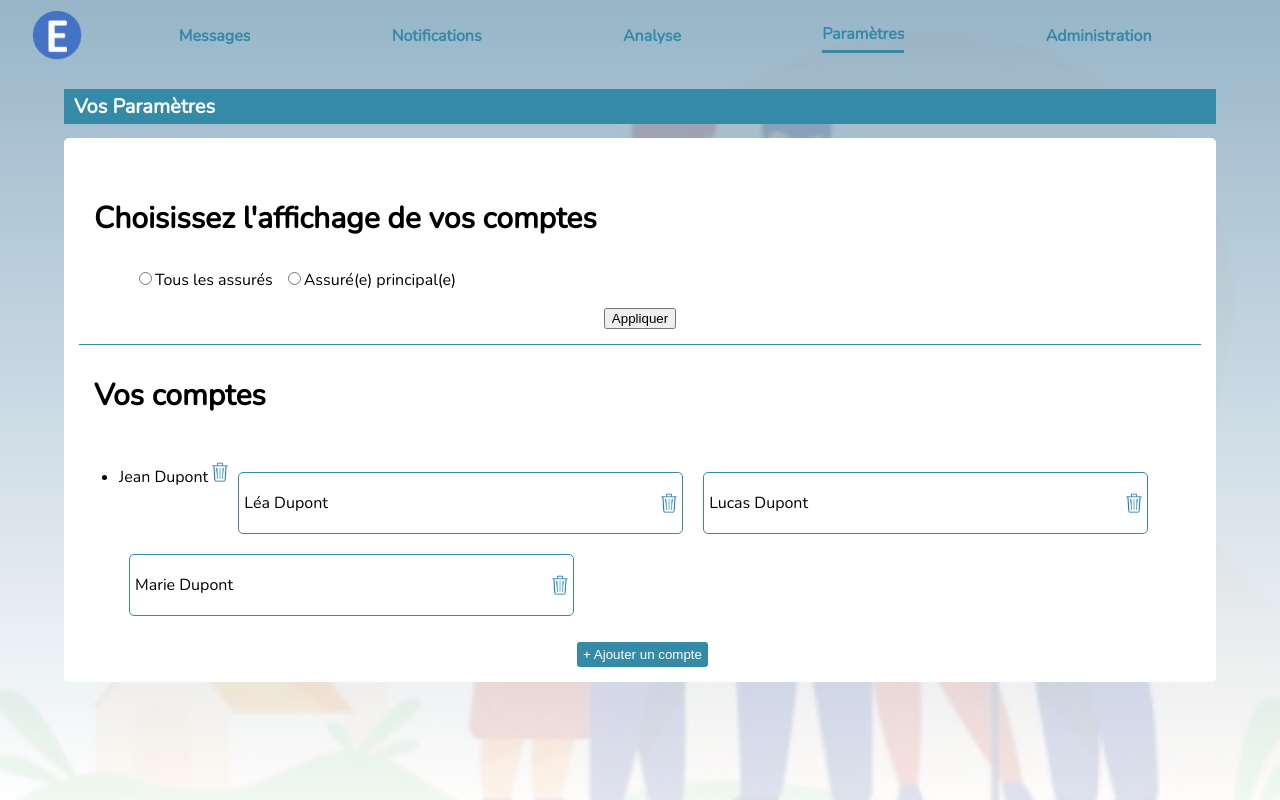
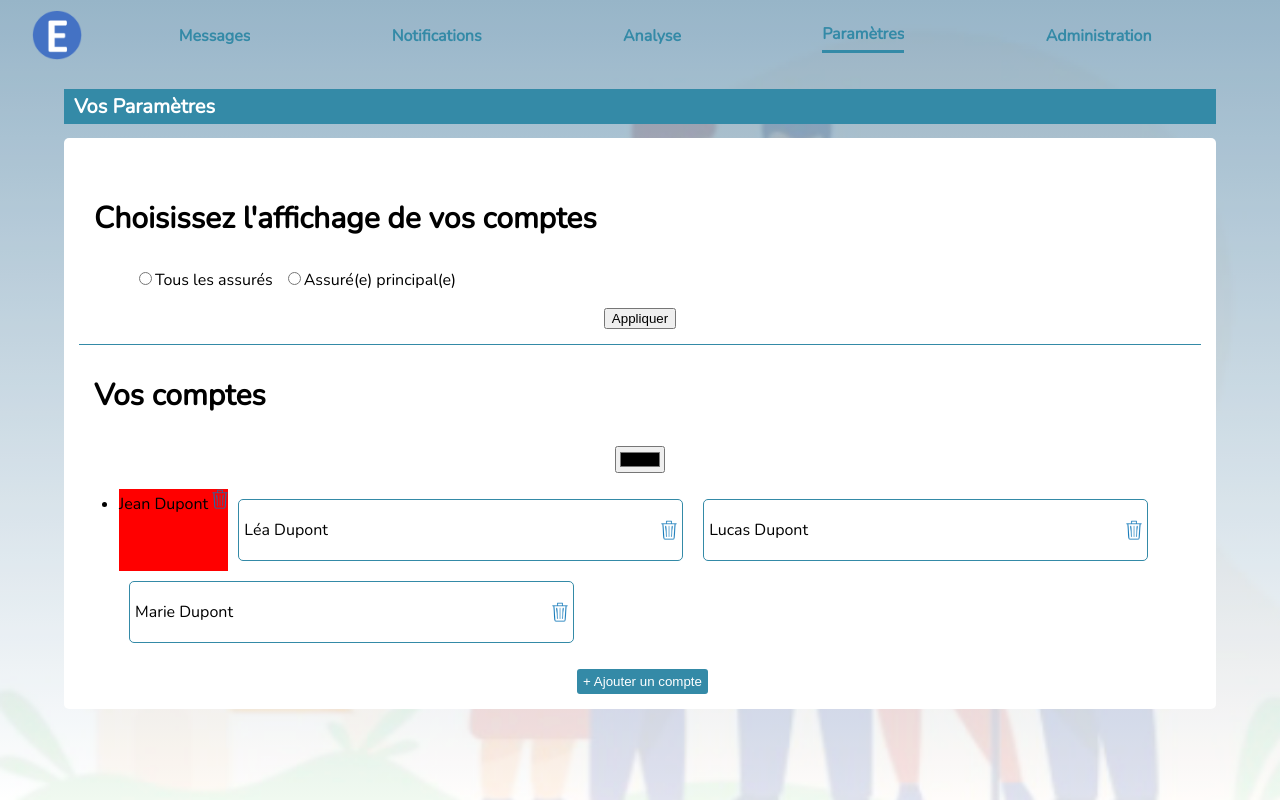
Before and after one commit to WildCodeSchool/remoteFR-R2dwild-P3-secuel-front, a React (Create React App) app: page /params in a window 1280 px wide. Built offline with nearby package versions, Linux system fonts and the light colour scheme.

Commit message:
add input color in params screen

```diff
--- a/src/screen/Params.js
+++ b/src/screen/Params.js
@@ -7,26 +7,8 @@ import blueTrash from '../data/images/blueTrash.png'
 import colors from '../data/fakejson/colors.json'
 
 const Params = () => {
-  const [colorId, setColorId] = useState([])
-  const [userId, setUserId] = useState([])
-
-  function colorRandom() {
-    colors
-      .filter(e => e.id === Math.round(Math.random() * colors.length))
-      .map(color => color.HEX)
-      .toString()
-  }
-  function addColor() {
-    setColorId(colorRandom.result)
-    console.log(colorRandom.result)
-  }
-  function addUser() {
-    setUserId('1')
-  }
-  function colorIdCombo() {
-    setUserId.concat(setColorId)
-  }
-
+  const [color, setColor] = useState('#34568B')
+  console.log('couleur' + setColor)
   return (
     <div className='paramsBody'>
       <h1 id='titreNotif'>Vos Paramètres</h1>
@@ -48,9 +30,10 @@ const Params = () => {
           <button id='btnAppliquerListe'>Appliquer</button>
         </div>
         <p id='titreSupprimerCompte'>Vos comptes</p>
+        <input type='color' onChange={e => console.log(e.target.value)} />
         <div className='divVosCompte'>
           <ul className='vosComptes'>
-            <li style={{ background: `${colorRandom}` }}>
+            <li style={{ background: `red` }}>
               Jean Dupont <img src={blueTrash} className='blueTrash' />
             </li>
             <li className='compteAssure'>
```
